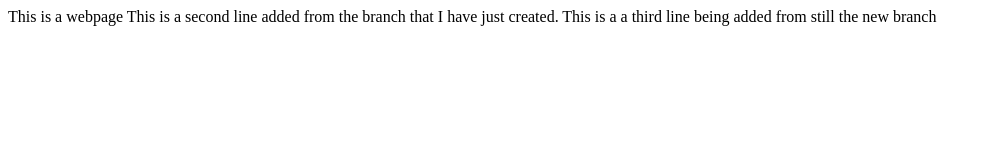
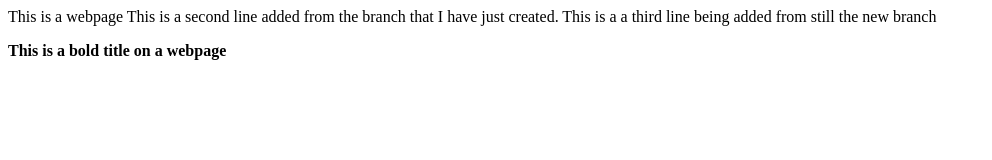
Before and after one commit to yizakm/scripts, a plain HTML site: page index.html in a window 1280 px wide. Shown: the whole page, without its empty margins (0-992 px from the left). Drawn offline with Linux system fonts and the light colour scheme.

Commit message:
Added a bold title to the webpage

```diff
--- a/index.html
+++ b/index.html
@@ -13,6 +13,8 @@
 This is a webpage
 This is a second line added from the branch that I have just created.
 This is a a third line being added from still the new branch
+
+<p><b>This is a bold title on a webpage</b></p>
   </body>
 
 
```
